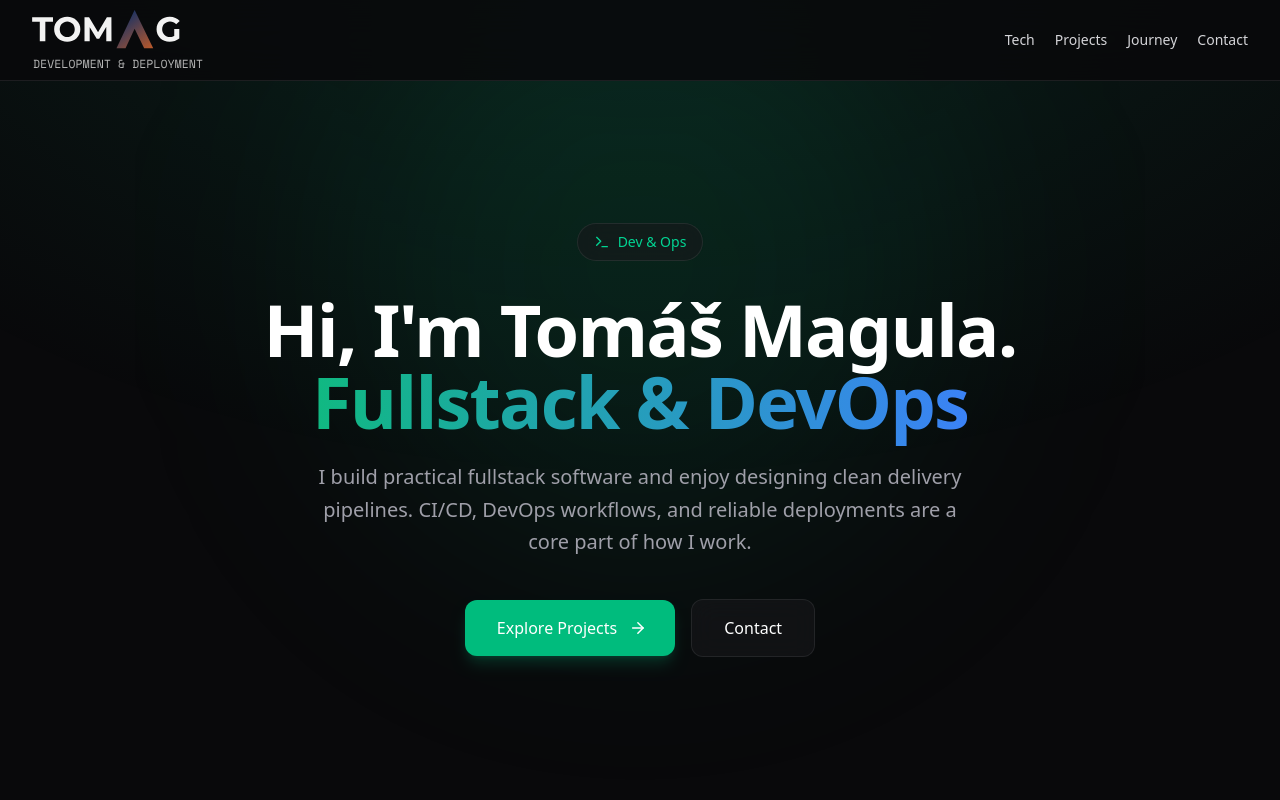
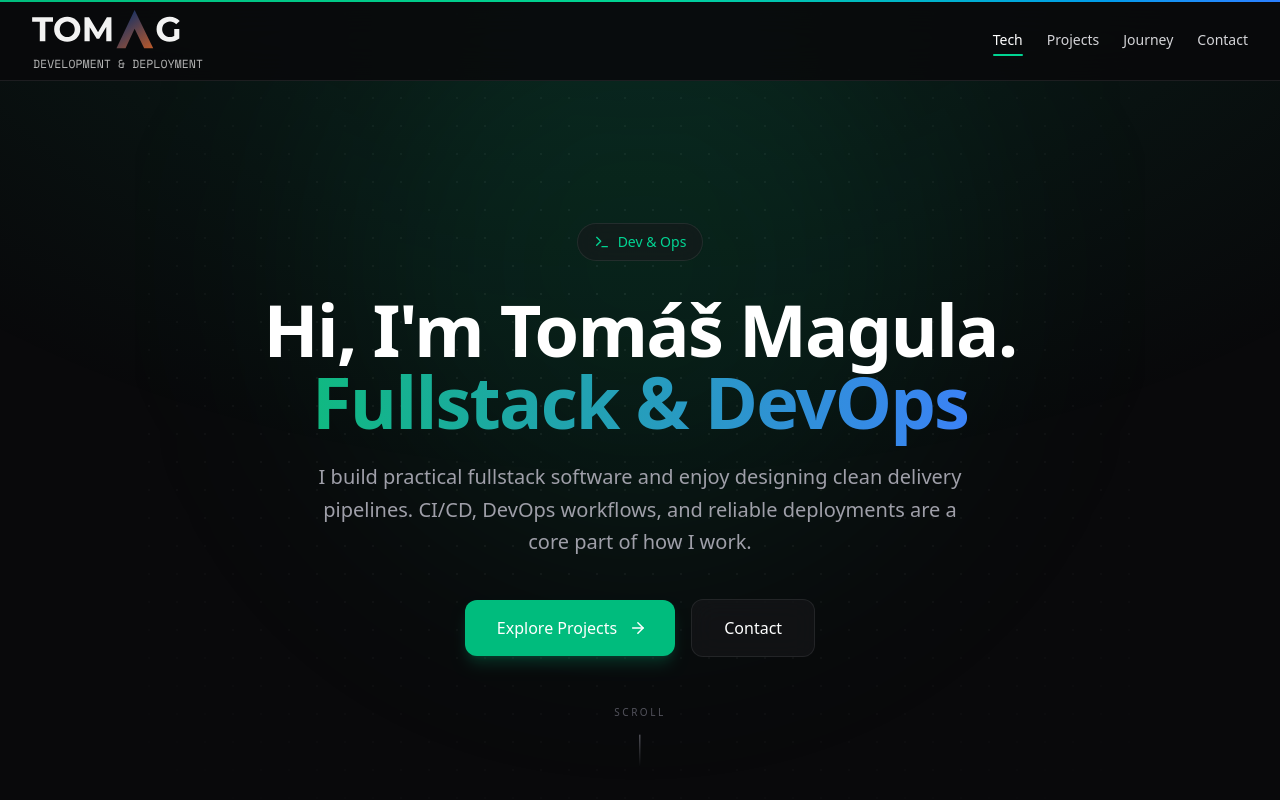
Before and after one commit to tomag-9/main-page, a Next.js app: page / in a window 1280 px wide. Shown: the top 800 px of the page. Built offline with nearby package versions, Linux system fonts and the light colour scheme.

Commit message:
opt-2-claude-funny things

```diff
--- a/src/app/globals.css
+++ b/src/app/globals.css
@@ -40,3 +40,8 @@
 .no-scrollbar::-webkit-scrollbar {
   display: none;
 }
+
+.dot-grid {
+  background-image: radial-gradient(circle, rgba(255, 255, 255, 0.07) 1px, transparent 1px);
+  background-size: 28px 28px;
+}
--- a/src/components/BrandBar.tsx
+++ b/src/components/BrandBar.tsx
@@ -1,10 +1,42 @@
 "use client";
 
-import { motion } from "framer-motion";
+import { motion, AnimatePresence, useScroll, useSpring } from "framer-motion";
 import Link from "next/link";
 import Image from "next/image";
+import { useEffect, useState } from "react";
+import { Menu, X } from "lucide-react";
+
+const navLinks = [
+  { href: "#tech-stack", label: "Tech", id: "tech-stack" },
+  { href: "#projects", label: "Projects", id: "projects" },
+  { href: "#experience", label: "Journey", id: "experience" },
+  { href: "#contact", label: "Contact", id: "contact" },
+];
 
 export default function BrandBar() {
+  const [activeSection, setActiveSection] = useState<string>("");
+  const [mobileOpen, setMobileOpen] = useState(false);
+  const { scrollYProgress } = useScroll();
+  const scaleX = useSpring(scrollYProgress, { stiffness: 200, damping: 40 });
+
+  useEffect(() => {
+    const sections = navLinks
+      .map((l) => document.getElementById(l.id))
+      .filter(Boolean) as HTMLElement[];
+
+    const observer = new IntersectionObserver(
+      (entries) => {
+        entries.forEach((entry) => {
+          if (entry.isIntersecting) setActiveSection(entry.target.id);
+        });
+      },
+      { rootMargin: "-30% 0px -60% 0px" }
+    );
+
+    sections.forEach((s) => observer.observe(s));
+    return () => observer.disconnect();
+  }, []);
+
   return (
     <motion.header
       initial={{ opacity: 0, y: -16 }}
@@ -12,6 +44,12 @@ export default function BrandBar() {
       transition={{ duration: 0.5, delay: 0.1 }}
       className="fixed top-0 left-0 right-0 z-50 border-b border-zinc-800/70 bg-zinc-950/85 backdrop-blur-xl"
     >
+      {/* Scroll progress bar */}
+      <motion.div
+        className="absolute top-0 left-0 right-0 h-[2px] bg-gradient-to-r from-emerald-500 via-emerald-400 to-blue-500 origin-left"
+        style={{ scaleX }}
+      />
+
       <div className="w-full max-w-7xl mx-auto px-4 sm:px-6 lg:px-8 h-18 sm:h-20 flex items-center justify-between gap-6">
         <Link href="#" className="flex items-center">
           <Image
@@ -24,13 +62,83 @@ export default function BrandBar() {
           />
         </Link>
 
-        <div className="hidden md:flex items-center gap-5 text-sm text-zinc-300">
-          <Link href="#tech-stack" className="hover:text-white transition-colors">Tech</Link>
-          <Link href="#projects" className="hover:text-white transition-colors">Projects</Link>
-          <Link href="#experience" className="hover:text-white transition-colors">Journey</Link>
-          <Link href="#contact" className="hover:text-white transition-colors">Contact</Link>
+        {/* Desktop nav */}
+        <div className="hidden md:flex items-center gap-6 text-sm text-zinc-300">
+          {navLinks.map((link) => (
+            <Link
+              key={link.id}
+              href={link.href}
+              className={`relative py-1 transition-colors duration-200 ${
+                activeSection === link.id ? "text-white" : "hover:text-white"
+              }`}
+            >
+              {link.label}
+              {activeSection === link.id && (
+                <motion.div
+                  layoutId="nav-active"
+                  className="absolute -bottom-0.5 left-0 right-0 h-[2px] bg-emerald-400 rounded-full"
+                  transition={{ type: "spring", stiffness: 400, damping: 35 }}
+                />
+              )}
+            </Link>
+          ))}
         </div>
+
+        {/* Mobile hamburger */}
+        <button
+          onClick={() => setMobileOpen((prev) => !prev)}
+          className="md:hidden p-2 text-zinc-300 hover:text-white transition-colors"
+          aria-label="Toggle menu"
+        >
+          <AnimatePresence mode="wait" initial={false}>
+            <motion.div
+              key={mobileOpen ? "close" : "open"}
+              initial={{ rotate: -90, opacity: 0 }}
+              animate={{ rotate: 0, opacity: 1 }}
+              exit={{ rotate: 90, opacity: 0 }}
+              transition={{ duration: 0.15 }}
+            >
+              {mobileOpen ? <X size={22} /> : <Menu size={22} />}
+            </motion.div>
+          </AnimatePresence>
+        </button>
       </div>
+
+      {/* Mobile menu */}
+      <AnimatePresence>
+        {mobileOpen && (
+          <motion.div
+            initial={{ opacity: 0, height: 0 }}
+            animate={{ opacity: 1, height: "auto" }}
+            exit={{ opacity: 0, height: 0 }}
+            transition={{ duration: 0.2, ease: "easeInOut" }}
+            className="md:hidden border-t border-zinc-800/70 bg-zinc-950/95 backdrop-blur-xl overflow-hidden"
+          >
+            <div className="px-6 py-5 flex flex-col gap-5">
+              {navLinks.map((link, i) => (
+                <motion.div
+                  key={link.id}
+                  initial={{ opacity: 0, x: -12 }}
+                  animate={{ opacity: 1, x: 0 }}
+                  transition={{ delay: i * 0.05 }}
+                >
+                  <Link
+                    href={link.href}
+                    onClick={() => setMobileOpen(false)}
+                    className={`text-sm font-medium transition-colors ${
+                      activeSection === link.id
+                        ? "text-emerald-400"
+                        : "text-zinc-300 hover:text-white"
+                    }`}
+                  >
+                    {link.label}
+                  </Link>
+                </motion.div>
+              ))}
+            </div>
+          </motion.div>
+        )}
+      </AnimatePresence>
     </motion.header>
   );
 }
--- a/src/components/Hero.tsx
+++ b/src/components/Hero.tsx
@@ -11,6 +11,8 @@ export default function Hero() {
 
   return (
     <section className="min-h-screen flex items-center justify-center pt-30 sm:pt-32 pb-12 px-4 sm:px-6 lg:px-8 relative overflow-hidden">
+      {/* Dot grid background */}
+      <div className="absolute inset-0 dot-grid -z-10 pointer-events-none [mask-image:radial-gradient(ellipse_80%_80%_at_50%_40%,black,transparent)]" />
       <div className="absolute top-1/3 left-1/2 -translate-x-1/2 -translate-y-1/2 w-[400px] sm:w-[600px] h-[400px] sm:h-[600px] bg-emerald-500/10 rounded-full blur-[80px] sm:blur-[120px] -z-10 pointer-events-none" />
 
       <div className="w-full max-w-[1400px] mx-auto text-center z-10 px-4 sm:px-8 md:px-12 lg:px-24">
@@ -75,6 +77,21 @@ export default function Hero() {
           </Link>
         </motion.div>
       </div>
+
+      {/* Scroll indicator */}
+      <motion.div
+        initial={{ opacity: 0 }}
+        animate={{ opacity: 1 }}
+        transition={{ delay: 1.4, duration: 0.6 }}
+        className="absolute bottom-10 left-1/2 -translate-x-1/2 flex flex-col items-center gap-2 text-zinc-600 select-none pointer-events-none"
+      >
+        <span className="text-[10px] font-mono tracking-[0.25em] uppercase">Scroll</span>
+        <motion.div
+          animate={{ y: [0, 7, 0] }}
+          transition={{ repeat: Infinity, duration: 1.8, ease: "easeInOut" }}
+          className="w-px h-8 bg-gradient-to-b from-zinc-500 to-transparent"
+        />
+      </motion.div>
     </section>
   );
 }
--- a/src/components/Projects.tsx
+++ b/src/components/Projects.tsx
@@ -225,6 +225,11 @@ export default function Projects() {
               className={`group glass-panel rounded-3xl overflow-hidden transition-all duration-500 flex flex-col hover:-translate-y-2 border border-zinc-800/60 shadow-lg cursor-pointer ${project.borderHover}`}
             >
               <div className={`h-48 sm:h-56 w-full bg-gradient-to-br ${project.color} flex items-center justify-center relative overflow-hidden`}>
+                {/* Large faded project number */}
+                <span className="absolute bottom-2 right-3 text-[5.5rem] sm:text-[6.5rem] font-extrabold leading-none text-white/[0.06] select-none font-mono pointer-events-none">
+                  {String(index + 1).padStart(2, "0")}
+                </span>
+
                 {(project.id === "eventer" || project.id === "quizwizz") && project.images[0]?.startsWith("/") ? (
                   <Image
                     src={project.images[0]}
--- a/src/components/TechStack.tsx
+++ b/src/components/TechStack.tsx
@@ -142,9 +142,9 @@ export default function TechStack() {
                 whileInView={{ opacity: 1, y: 0 }}
                 viewport={{ once: true }}
                 transition={{ duration: 0.4, delay: domainIndex * 0.1 }}
-                className="glass-panel rounded-2xl p-5 sm:p-6"
+                className={`glass-panel rounded-2xl p-5 sm:p-6 border-l-2 ${domain === "Development" ? "border-l-emerald-500/50" : "border-l-blue-500/50"}`}
               >
-                <h3 className="text-lg sm:text-xl font-semibold text-zinc-100 mb-4">{domain}</h3>
+                <h3 className={`text-lg sm:text-xl font-semibold mb-4 ${domain === "Development" ? "text-emerald-100" : "text-blue-100"}`}>{domain}</h3>
                 <div className="space-y-4">
                   {levelOrder.map((level) => (
                     <LevelRow key={`${domain}-${level}`} level={level} items={domainSkills.filter((item) => item.level === level)} />
```
